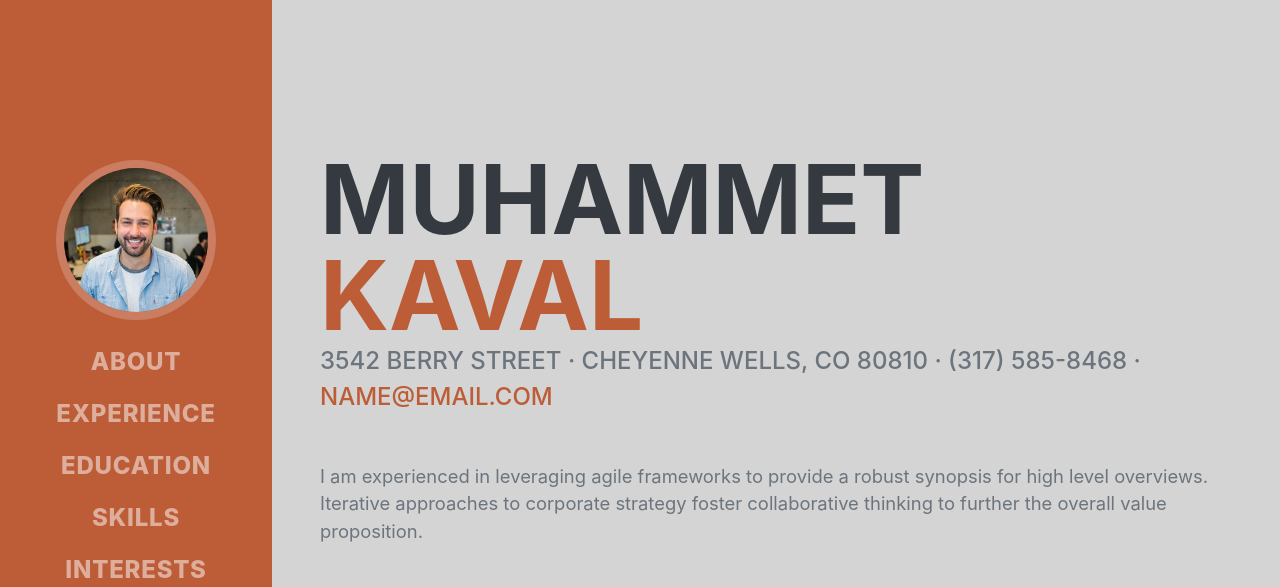
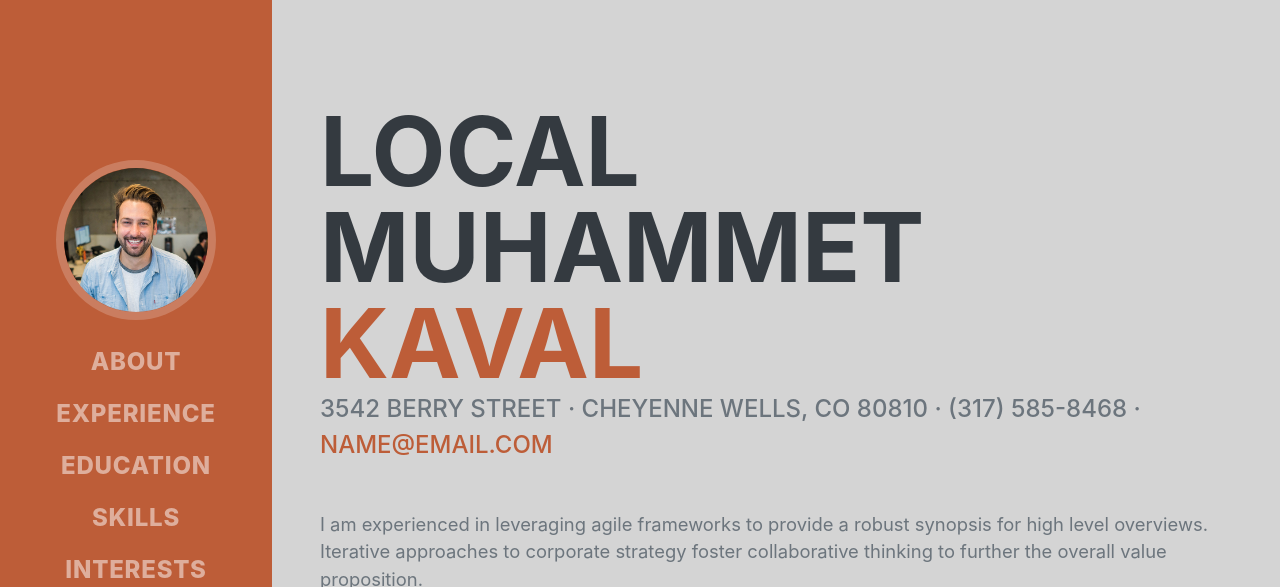
Before and after one commit to Deneme45/genesisiki, a plain HTML site: page index.html in a window 1280 px wide. Shown: the top 587 px of the page. Drawn offline with nearby package versions, Linux system fonts and the light colour scheme; a web font is replaced by a local one.

Commit message:
baslik Local muhammet oldu

```diff
--- a/index.html
+++ b/index.html
@@ -42,7 +42,7 @@
             <section class="resume-section" id="about">
                 <div class="resume-section-content">
                     <h1 class="mb-0">
-                        Muhammet
+                       Local Muhammet
                         <span class="text-primary">Kaval</span>
                     </h1>
                     <div class="subheading mb-5">
```
